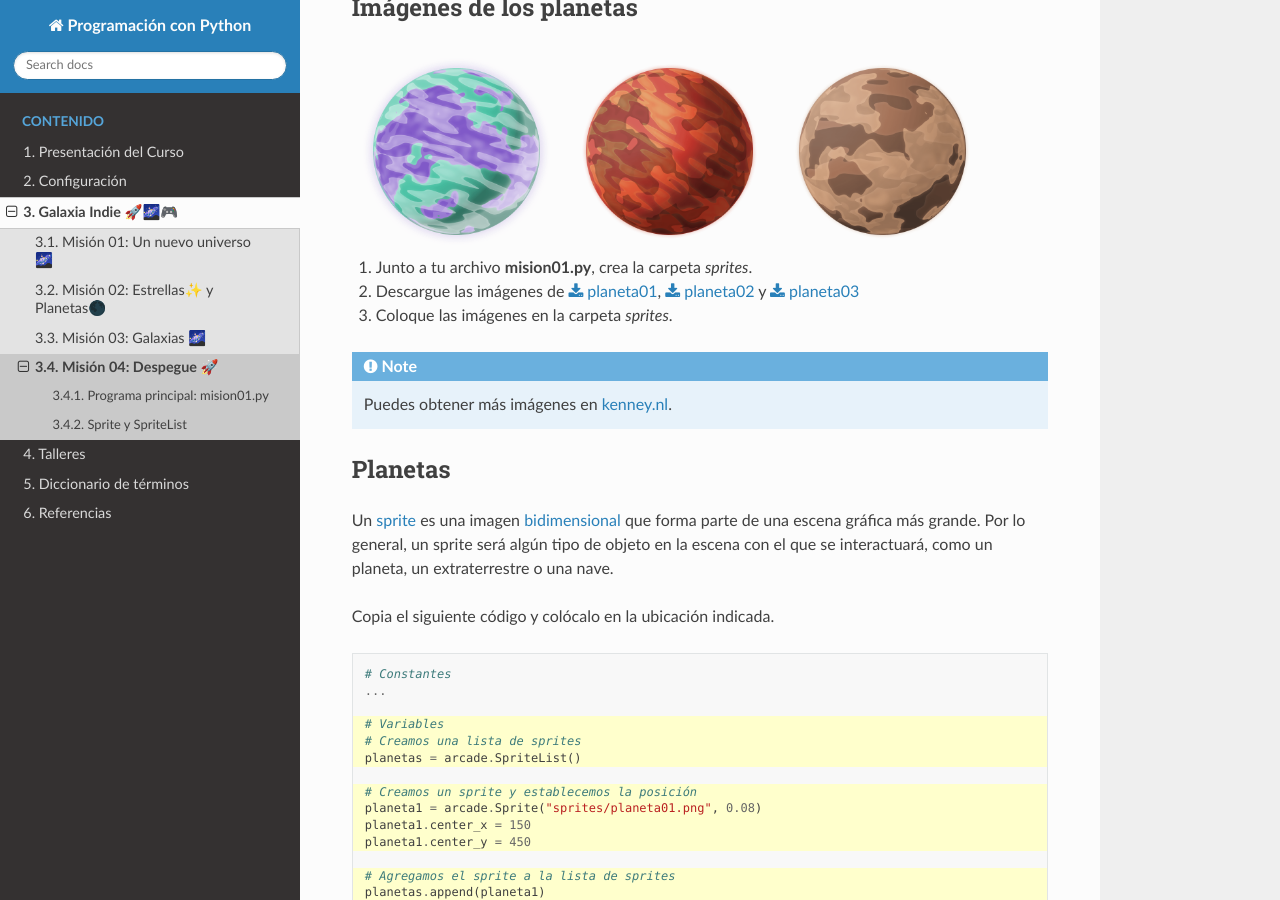
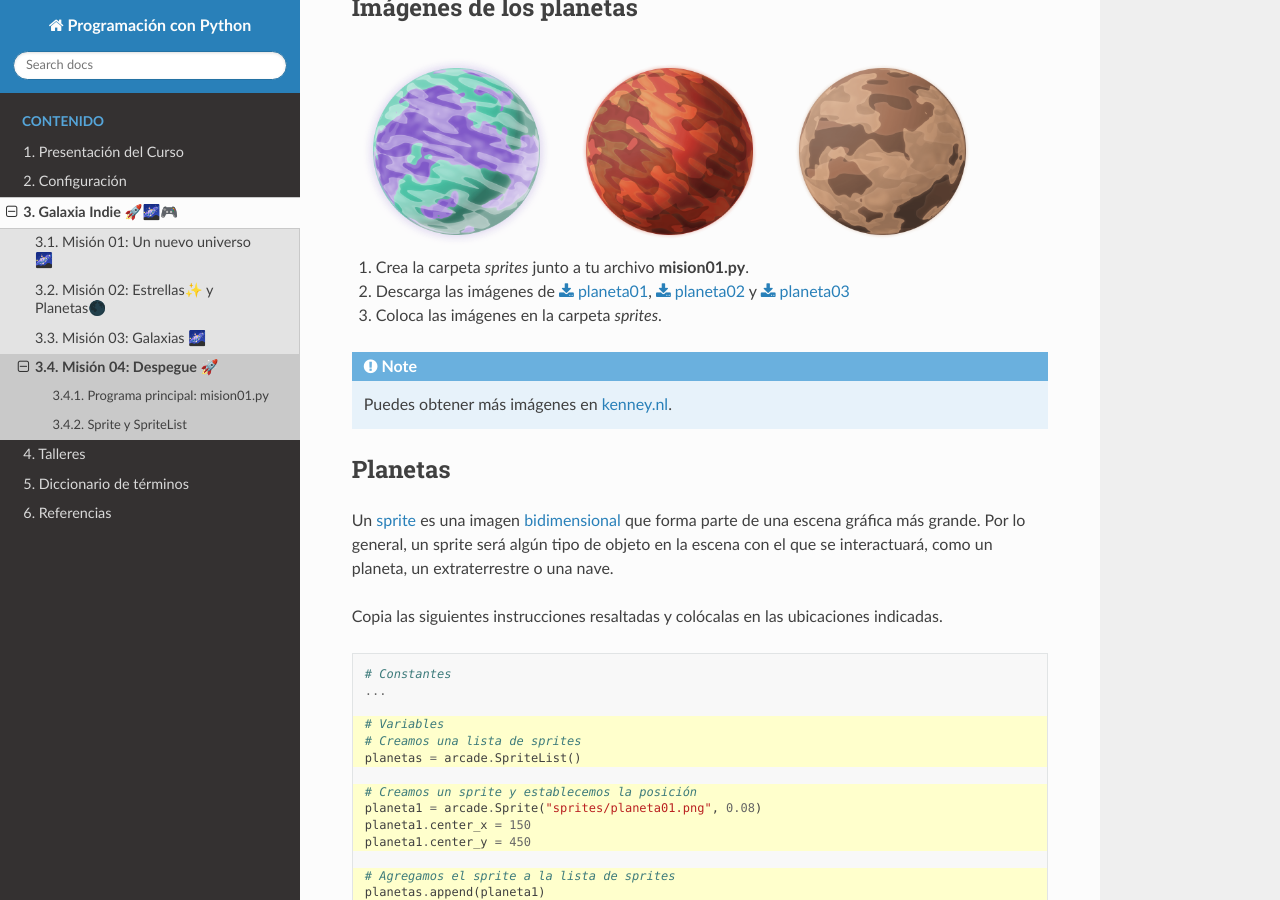
Before and after one commit to aavendan/programacion-python, a Sphinx documentation site: the page built from docs/source/sesiones/sesion04.rst, in a window 1280 px wide and 900 px high, scrolled down 1495 px. Built offline with Sphinx 7.4.7 and the Read the Docs theme 3.1.0, drawn with Linux system fonts in a browser that asks for light colours.

Commit message:
reordering

```diff
--- a/docs/source/sesiones/sesion04.rst
+++ b/docs/source/sesiones/sesion04.rst
@@ -74,9 +74,9 @@ Sprite y SpriteList
       :width: 30%
       :alt: Planeta03
 
-#. Junto a tu archivo **mision01.py**, crea la carpeta `sprites`.
-#. Descargue las imágenes de :download:`planeta01 <../img/sesion04/planeta01.png>`, :download:`planeta02 <../img/sesion04/planeta02.png>` y :download:`planeta03 <../img/sesion04/planeta03.png>`
-#. Coloque las imágenes en la carpeta `sprites`.
+#. Crea la carpeta `sprites` junto a tu archivo **mision01.py**.
+#. Descarga las imágenes de :download:`planeta01 <../img/sesion04/planeta01.png>`, :download:`planeta02 <../img/sesion04/planeta02.png>` y :download:`planeta03 <../img/sesion04/planeta03.png>`
+#. Coloca las imágenes en la carpeta `sprites`.
 
 .. note::
 
@@ -90,7 +90,7 @@ parte de una escena gráfica más grande. Por lo general, un sprite
 será algún tipo de objeto en la escena con el que se interactuará,
 como un planeta, un extraterrestre o una nave.
 
-Copia el siguiente código y colócalo en la ubicación indicada.
+Copia las siguientes instrucciones resaltadas y colócalas en las ubicaciones indicadas.
 
 .. code-block:: python
     :emphasize-lines: 4-6, 8-11, 13-14, 23
```
